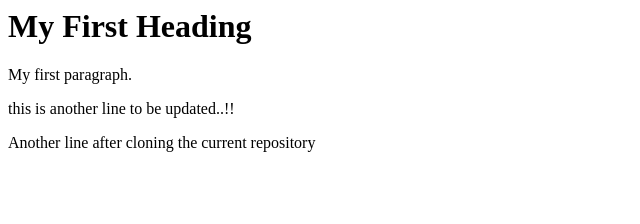
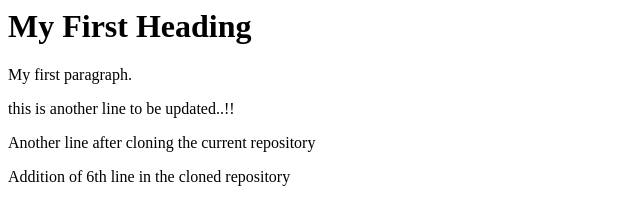
Before and after one commit to krishnabajaj1011/SourceTree-git, a plain HTML site: page Index.html in a window 1280 px wide. Shown: the whole page, without its empty margins (0-640 px from the left). Drawn offline with Linux system fonts and the light colour scheme.

Commit message:
Addition of line 6 in cloned repository

```diff
--- a/Index.html
+++ b/Index.html
@@ -9,5 +9,7 @@
 
 <p> Another line after cloning the current repository</p>
 
+<p> Addition of 6th line in the cloned repository</p>
+
 </body>
 </html>
```
